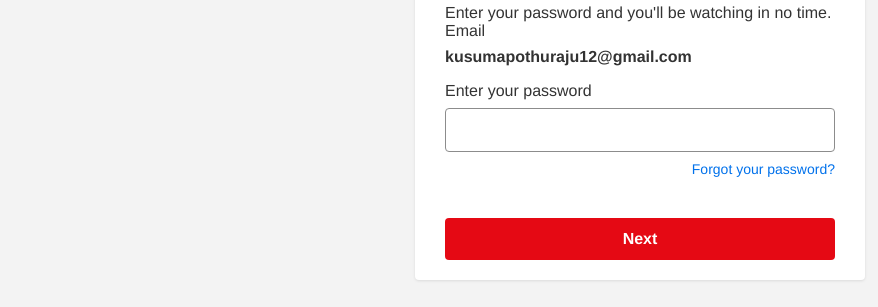
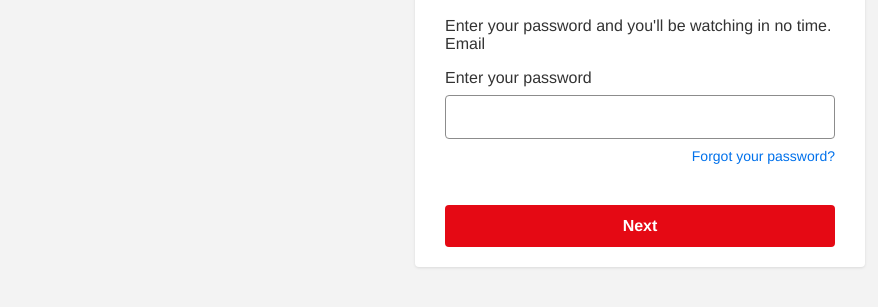
Before and after one commit to Kusumaakshya/Netflix_clone, a plain HTML site: page netflix-frontend/step1.html in a window 1280 px wide. Shown: the part 379-686 px from the top of the page, without its empty margins (0-878 px from the left). Drawn offline with Linux system fonts and the light colour scheme.

Commit message:
little changes here and there

```diff
--- a/netflix-backend/package.json
+++ b/netflix-backend/package.json
@@ -2,7 +2,7 @@
   "name": "backend",
   "version": "1.0.0",
   "main": "server.js",
-  "type":"module",
+  "type": "module",
   "scripts": {
     "test": "echo \"Error: no test specified\" && exit 1",
     "start": "node server.js",
--- a/netflix-backend/server.js
+++ b/netflix-backend/server.js
@@ -1,3 +1,4 @@
+// server.js
 // server.js
 import dotenv from 'dotenv';
 dotenv.config();
--- a/netflix-frontend/step1.html
+++ b/netflix-frontend/step1.html
@@ -146,7 +146,7 @@
 
             <div class="form-group">
                 <label>Email</label>
-                <div class="email-display">kusumapothuraju12@gmail.com</div>
+                <div class="email-display"></div>
             </div>
 
             <div class="form-group">
```
Also changed, not shown: netflix-backend/models/User.js (line endings or trailing spaces), 1 other file.
